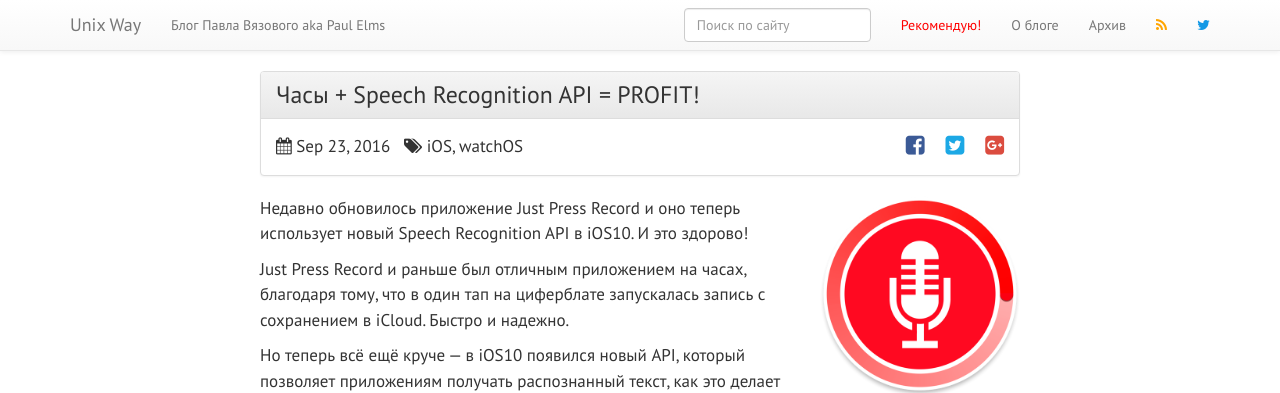
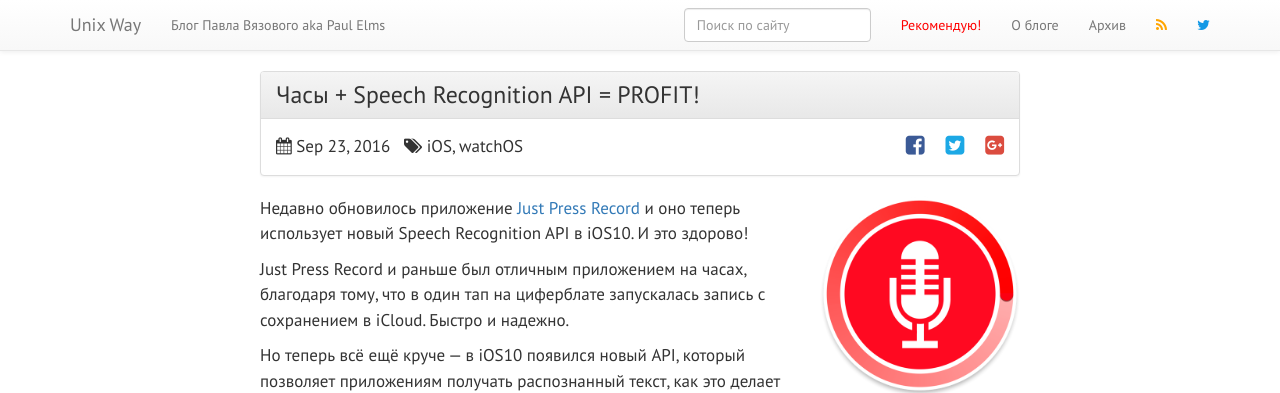
Before and after one commit to vyazovoi/vyazovoi.github.io, a Jekyll site: the page built from _posts/2016-09-23-just-press-record.md, in a window 1280 px wide. Shown: the top 393 px of the page. Built offline with Jekyll 4.4.1, drawn with Linux system fonts in a browser that asks for light colours; nearby versions of some CDN libraries; comment, search, counter and statistics services are not loaded; part of the change alters nothing that is shown.

```diff
--- a/_posts/2016-09-23-just-press-record.md
+++ b/_posts/2016-09-23-just-press-record.md
@@ -8,7 +8,7 @@ categories: iOS watchOS
 href: https://itunes.apple.com/ru/app/just-press-record-voice-audio/id1033342465?mt=8&at=10lbPv
 icon: JustPressRecord_icon.png
 ---
-Недавно обновилось приложение Just Press Record и оно теперь использует новый Speech Recognition API в iOS10. И это здорово!
+Недавно обновилось приложение [Just Press Record][iOS] и оно теперь использует новый Speech Recognition API в iOS10. И это здорово!
 
 Just Press Record и раньше был отличным приложением на часах, благодаря тому, что в один тап на циферблате запускалась запись с сохранением в iCloud. Быстро и надежно.
 
@@ -16,5 +16,8 @@ Just Press Record и раньше был отличным приложением
 
 Теперь Just Press Record самый быстрый и надежный блокнот. В watchOS 2 нечто подобное было в Messages — ты мог надиктовать текст, но если он распознался с ошибками можно было просто отправить голосовую запись (в watchOS 3 эту фичу убрали). А тут можно надиктовать что-то на ходу, а в приложении на iOS затем скопировать распознанный текст (или прослушать запись, если с текстом что-то не так).
 
-Всем очень рекомендую: [Just Press Record](https://itunes.apple.com/ru/app/just-press-record-voice-audio/id1033342465?mt=8&at=10lbPv).
-Ещё есть [версия для macOS](https://itunes.apple.com/us/app/just-press-record/id979561272?mt=12&at=10lbPv), которая так же показывает текст, распознанный на iOS.
+Всем очень рекомендую: [Just Press Record][iOS].
+Ещё есть [версия для macOS][macOS], которая так же показывает текст, распознанный на iOS.
+
+[iOS]: https://itunes.apple.com/ru/app/just-press-record-voice-audio/id1033342465?mt=8&at=10lbPv  "Just Press Record for iOS"
+[macOS]: https://itunes.apple.com/us/app/just-press-record/id979561272?mt=12&at=10lbPv "Just Press Record for macOS"
```
